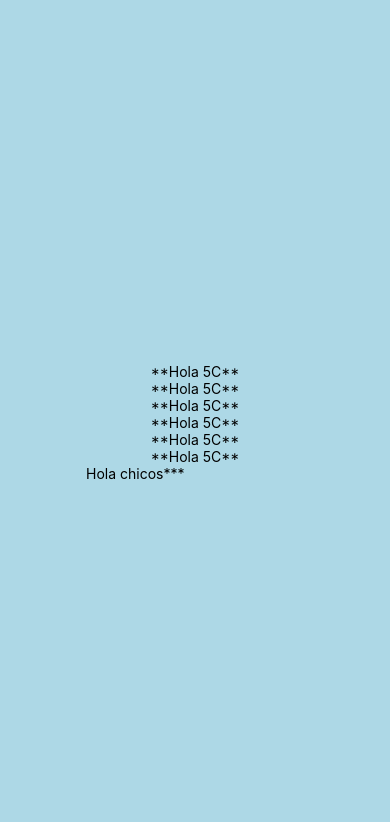
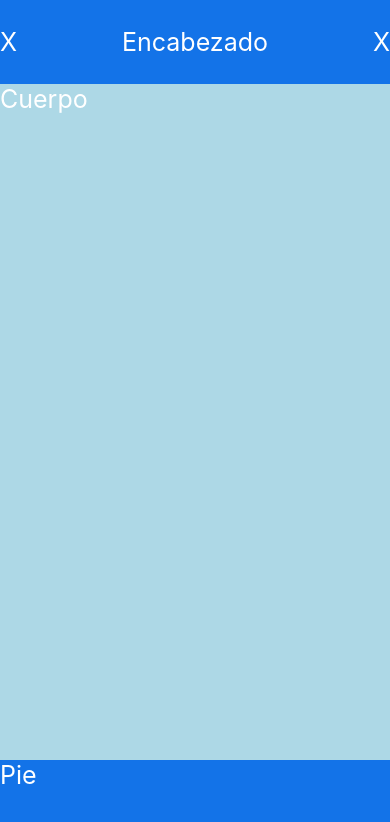
Before and after one commit to LMendoza70/App-5C, a React Native app: screen / in a window 390 px wide. Shown: the top 822 px of the page. Built offline with nearby package versions, Linux system fonts and the light colour scheme.

Commit message:
23/01/24

```diff
--- a/App.js
+++ b/App.js
@@ -4,13 +4,17 @@ import { StyleSheet, Text, TextInput, View } from 'react-native';
 export default function App() {
   return (
     <View style={styles.container}>
-      <Text>**Hola 5C**</Text>
-      <Text>**Hola 5C**</Text>
-      <Text>**Hola 5C**</Text>
-      <Text>**Hola 5C**</Text>
-      <Text>**Hola 5C**</Text>
-      <Text>**Hola 5C**</Text>
-      <TextInput placeholder='Hola chicos***'></TextInput>
+      <View style={styles.encabezado}>
+        <Text style={styles.texto}>X</Text>
+        <Text style={styles.texto}>Encabezado</Text>
+        <Text style={styles.texto}>X</Text>
+      </View>
+      <View style={styles.cuerpo}>
+        <Text style={styles.texto}>Cuerpo</Text>
+      </View>
+      <View style={styles.pie}>
+        <Text style={styles.texto}>Pie</Text>
+      </View>
       <StatusBar style="auto" />
     </View>
   );
@@ -20,7 +24,26 @@ const styles = StyleSheet.create({
   container: {
     flex: 1,
     backgroundColor: 'lightblue',
-    alignItems: 'center',
+    alignItems: 'stretch',
     justifyContent: 'center',
+
   },
+  encabezado:{
+    flex:1,
+    flexDirection:'row',
+    alignItems:'center',
+    justifyContent:'space-between',
+    backgroundColor:'#1373e8',
+  },
+  cuerpo:{
+    flex:8
+  },
+  pie:{
+    flex:1,
+    backgroundColor:'#1373e8',
+  },
+  texto:{
+    fontSize:25,
+    color:'#fff'
+  }
 });
```
